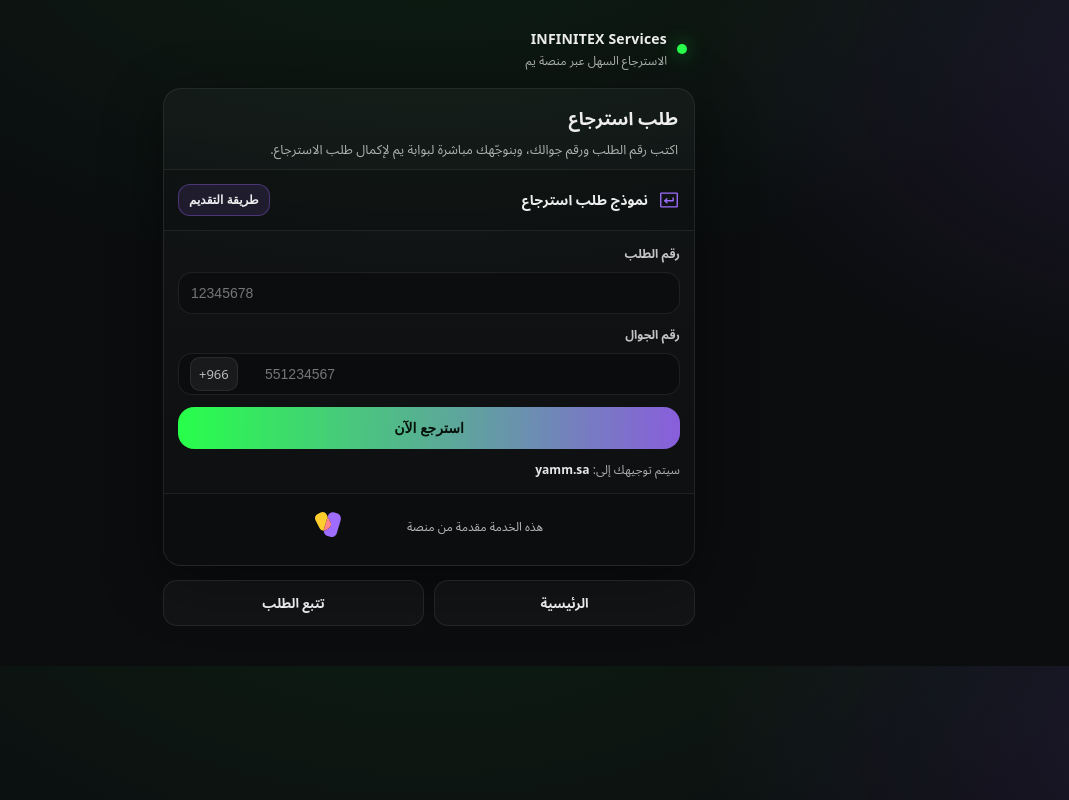
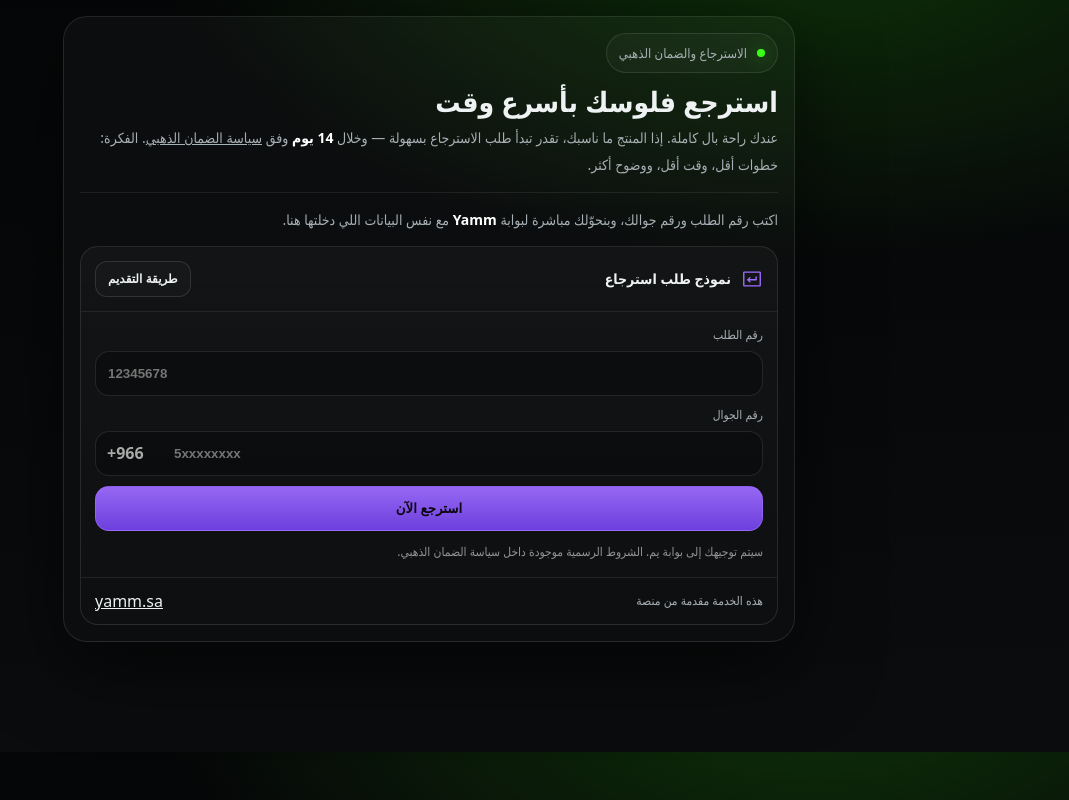
Before and after one commit to fareslow/infinitex-services, a plain HTML site: page returns.html in a window 1280 px wide. Shown: the whole page, without its empty margins (211-1280 px from the left). Drawn offline with Linux system fonts and the light colour scheme.

Commit message:
Update returns.html

```diff
--- a/returns.html
+++ b/returns.html
@@ -1,331 +1,91 @@
 <!doctype html>
 <html lang="ar" dir="rtl">
 <head>
-    <meta charset="UTF-8" />
-    <meta name="viewport" content="width=device-width, initial-scale=1" />
-    <title>الاسترجاع | InfiniteX</title>
+  <meta charset="utf-8" />
+  <meta name="viewport" content="width=device-width, initial-scale=1, viewport-fit=cover" />
+  <meta name="theme-color" content="#000000" />
+  <title>INFINITEX — الاسترجاع</title>
 
   <style>
-      :root {
-        --bg: #0b0d0f;
-        --panel: #0f1216;
-        --stroke: rgba(255, 255, 255, 0.08);
-        --text: rgba(255, 255, 255, 0.92);
-        --muted: rgba(255, 255, 255, 0.65);
-        --accent: #27ff4a; /* InfiniteX neon green */
-        --yamm: #9e6cff; /* Yamm purple */
-        --shadow: 0 18px 60px rgba(0, 0, 0, 0.45);
+    :root{
+      --bg:#050607;--bg2:#0a0c0d;--text:#eef2f3;--muted:#a7b0b5;--line:rgba(255,255,255,.10);
+      --accent:#39ff14;--shadow:0 24px 80px rgba(0,0,0,.55);
+      --radius:18px;--yamm:#9E6CFF;
     }
+    *{box-sizing:border-box}
+    body{
+      margin:0;color:var(--text);
+      background:radial-gradient(1100px 560px at 80% -10%, rgba(57,255,20,.18), transparent 60%),
+                 linear-gradient(180deg,var(--bg) 0%,var(--bg2) 100%);
+      font-family: system-ui,-apple-system,"Segoe UI",Tahoma,Arial,"Noto Sans Arabic",sans-serif;
+    }
+    a{color:inherit}
+    .wrap{max-width:760px;margin:0 auto;padding:16px 14px 110px}
+    .card{
+      background:linear-gradient(180deg, rgba(255,255,255,.03), rgba(255,255,255,.01));
+      border:1px solid var(--line);border-radius:24px;box-shadow:var(--shadow);padding:16px;overflow:hidden;
+    }
+    .chip{display:inline-flex;align-items:center;gap:10px;padding:10px 12px;border:1px solid var(--line);
+      background:rgba(255,255,255,.03);border-radius:999px;color:var(--muted);font-size:13px}
+    .dot{width:8px;height:8px;border-radius:999px;background:var(--accent);box-shadow:0 0 18px rgba(57,255,20,.6)}
+    h1{margin:12px 0 8px;font-size:28px;line-height:1.15}
+    p{margin:0;color:var(--muted);line-height:1.9;font-size:14px}
+    .sep{height:1px;background:rgba(255,255,255,.08);margin:14px 0}
 
-      * {
-        box-sizing: border-box;
-      }
-
-      body {
-        margin: 0;
-        background: radial-gradient(
-            1200px 700px at 50% -20%,
-            rgba(39, 255, 74, 0.08),
-            transparent 60%
-          ),
-          radial-gradient(
-            900px 600px at 110% 10%,
-            rgba(158, 108, 255, 0.12),
-            transparent 55%
-          ),
-          var(--bg);
-        color: var(--text);
-        font-family: system-ui, -apple-system, Segoe UI, Roboto, Arial, "Noto Sans Arabic", "Tahoma", sans-serif;
-        line-height: 1.55;
-      }
-
-      a {
-        color: inherit;
-        text-decoration: none;
-      }
-
-      .wrap {
-        max-width: 560px;
-        margin: 0 auto;
-        padding: 18px 14px 40px;
-      }
-
-      header {
-        display: flex;
-        align-items: center;
-        justify-content: space-between;
-        padding: 10px 8px 18px;
-      }
-
-      .brand {
-        display: flex;
-        align-items: center;
-        gap: 10px;
-      }
-
-      .brand .dot {
-        width: 10px;
-        height: 10px;
-        background: var(--accent);
-        border-radius: 999px;
-        box-shadow: 0 0 18px rgba(39, 255, 74, 0.55);
-      }
-
-      .brand h1 {
-        font-size: 14px;
-        margin: 0;
-        letter-spacing: 0.2px;
-        font-weight: 800;
-      }
-
-      .sub {
-        color: var(--muted);
-        font-size: 12px;
-        margin: 2px 0 0;
-      }
-
-      .card {
-        background: linear-gradient(180deg, rgba(255,255,255,0.03), rgba(255,255,255,0.01));
-        border: 1px solid var(--stroke);
-        border-radius: 18px;
-        box-shadow: var(--shadow);
-        overflow: hidden;
-      }
-
-      .cardTop {
-        padding: 16px 16px 10px;
-      }
-
-      .title {
-        font-size: 18px;
-        margin: 0 0 6px;
-        font-weight: 900;
-      }
-
-      .desc {
-        margin: 0;
-        color: var(--muted);
-        font-size: 13px;
-      }
-
-      /* Yamm UI block */
-      .yamm-card {
-        --primary-color: var(--yamm);
-        padding: 0;
-      }
-
-      .yamm-header {
-        display: flex;
-        align-items: center;
-        justify-content: space-between;
-        gap: 10px;
-        padding: 14px 14px;
-        border-top: 1px solid var(--stroke);
-        border-bottom: 1px solid var(--stroke);
-        background: rgba(0,0,0,0.18);
-      }
-
-      .yamm-title {
-        display: flex;
-        align-items: center;
-        gap: 10px;
-        min-width: 0;
-      }
-
-      .yamm-header-icon {
-        width: 22px;
-        height: 22px;
-        color: var(--primary-color);
-        flex: 0 0 auto;
-      }
-
-      .yamm-header-text {
-        font-weight: 900;
-        font-size: 14px;
-        white-space: nowrap;
-        overflow: hidden;
-        text-overflow: ellipsis;
-      }
-
-      .yamm-apply-method-button {
-        border: 1px solid rgba(158,108,255,0.35);
-        color: rgba(255,255,255,0.92);
-        background: rgba(158,108,255,0.12);
-        padding: 8px 10px;
-        border-radius: 12px;
-        font-size: 12px;
-        font-weight: 800;
-        cursor: pointer;
-      }
-
-      .yamm-apply-method-button:active {
-        transform: translateY(1px);
-      }
-
-      #yamm-card-content {
-        padding: 14px;
-      }
-
-      .yamm-video-container {
-        border: 1px solid var(--stroke);
-        border-radius: 14px;
-        padding: 12px;
-        background: rgba(0,0,0,0.18);
-        margin-bottom: 12px;
-        color: var(--muted);
-        font-size: 13px;
-      }
-
-      .yamm-hide {
-        display: none;
-      }
-
-      .yamm-input-group {
-        display: grid;
-        grid-template-columns: 1fr;
-        gap: 12px;
-      }
-
-      .yamm-input-wrapper {
-        display: grid;
-        gap: 8px;
-      }
-
-      .yamm-label {
-        font-size: 12px;
-        color: rgba(255,255,255,0.75);
-        font-weight: 800;
-      }
-
-      .yamm-input {
-        width: 100%;
-        padding: 12px 12px;
-        border-radius: 14px;
-        border: 1px solid var(--stroke);
-        background: rgba(0,0,0,0.25);
-        color: var(--text);
-        outline: none;
-        font-size: 14px;
-      }
-
-      .yamm-input:focus {
-        border-color: rgba(39,255,74,0.35);
-        box-shadow: 0 0 0 4px rgba(39,255,74,0.08);
-      }
-
-      .yamm-phone-input {
-        position: relative;
-      }
-
-      .yamm-prefix {
-        position: absolute;
-        left: 12px;
-        top: 50%;
-        transform: translateY(-50%);
-        font-size: 13px;
-        color: rgba(255,255,255,0.7);
-        background: rgba(255,255,255,0.06);
-        border: 1px solid var(--stroke);
-        padding: 6px 8px;
-        border-radius: 10px;
-        pointer-events: none;
-      }
-
-      .yamm-phone-input input {
-        padding-left: 86px; /* space for prefix */
-      }
-
-      .yamm-submit-button {
-        width: 100%;
-        margin-top: 12px;
-        padding: 13px 14px;
-        border: 0;
-        border-radius: 16px;
-        background: linear-gradient(90deg, rgba(39,255,74,1), rgba(158,108,255,0.85));
-        color: #07110a;
-        font-weight: 1000;
-        font-size: 14px;
-        cursor: pointer;
-      }
-
-      .yamm-submit-button:active {
-        transform: translateY(1px);
-      }
-
-      .helper {
-        margin-top: 12px;
-        color: var(--muted);
-        font-size: 12px;
-      }
-
-      .error {
-        margin-top: 10px;
-        color: #ffb2b2;
-        font-size: 12px;
-        display: none;
-      }
-
-      .yamm-footer {
-        display: flex;
-        align-items: center;
-        justify-content: center;
-        gap: 10px;
-        padding: 12px 14px 16px;
-        border-top: 1px solid var(--stroke);
-        color: rgba(255,255,255,0.7);
-        font-size: 12px;
-        background: rgba(0,0,0,0.16);
-      }
-
-      .yamm-logo {
-        width: 82px;
-        height: auto;
-      }
-
-      .navRow {
-        margin-top: 14px;
-        display: grid;
-        grid-template-columns: 1fr 1fr;
-        gap: 10px;
-      }
-
-      .ghostBtn {
-        padding: 12px 12px;
-        border-radius: 14px;
-        border: 1px solid var(--stroke);
-        background: rgba(255,255,255,0.03);
-        color: rgba(255,255,255,0.9);
-        text-align: center;
-        font-weight: 900;
-        font-size: 13px;
-      }
-
-      .ghostBtn:hover {
-        background: rgba(255,255,255,0.05);
-      }
+    /* Yamm form styles */
+    .yamm-card{--primary-color: var(--yamm);border-radius:18px;border:1px solid rgba(255,255,255,.10);
+      background:linear-gradient(180deg, rgba(255,255,255,.03), rgba(255,255,255,.01));overflow:hidden}
+    .yamm-header{display:flex;align-items:center;justify-content:space-between;gap:12px;padding:14px 14px;
+      border-bottom:1px solid rgba(255,255,255,.08)}
+    .yamm-title{display:flex;align-items:center;gap:10px}
+    .yamm-header-icon{width:22px;height:22px;color:var(--primary-color)}
+    .yamm-header-text{font-weight:900;font-size:14px}
+    .yamm-apply-method-button{border:1px solid rgba(255,255,255,.12);background:rgba(255,255,255,.02);
+      color:var(--text);border-radius:12px;padding:10px 12px;font-weight:900;cursor:pointer;font-size:12px}
+    #yamm-card-content{padding:14px}
+    .yamm-input-group{display:grid;grid-template-columns:1fr;gap:10px}
+    .yamm-input-wrapper{display:flex;flex-direction:column;gap:8px}
+    .yamm-label{color:var(--muted);font-size:12px}
+    .yamm-input{width:100%;padding:14px 12px;border-radius:14px;border:1px solid rgba(255,255,255,.10);
+      background:rgba(0,0,0,.25);color:var(--text);outline:none;font-weight:800}
+    .yamm-input:focus{border-color:rgba(158,108,255,.55);box-shadow:0 0 0 3px rgba(158,108,255,.14)}
+    .yamm-phone-input{position:relative}
+    .yamm-prefix{position:absolute;left:12px;top:50%;transform:translateY(-50%);
+      color:rgba(255,255,255,.65);font-weight:900}
+    .yamm-phone-input .yamm-input{padding-left:78px}
+    .yamm-submit-button{width:100%;margin-top:10px;padding:14px 12px;border-radius:14px;
+      border:1px solid rgba(158,108,255,.65);
+      background:linear-gradient(180deg, rgba(158,108,255,.95), rgba(124,72,255,.86));
+      color:#0b0612;font-weight:900;cursor:pointer}
+    .yamm-footer{padding:12px 14px;border-top:1px solid rgba(255,255,255,.08);display:flex;align-items:center;justify-content:space-between;gap:10px}
+    .yamm-footer p{margin:0;color:var(--muted);font-size:12px}
+    .note{margin-top:10px;color:rgba(255,255,255,.55);font-size:12px;line-height:1.8}
   </style>
 </head>
 
 <body>
   <div class="wrap">
-      <header>
-        <div class="brand">
-          <div class="dot" aria-hidden="true"></div>
-          <div>
-            <h1>INFINITEX Services</h1>
-            <p class="sub">الاسترجاع السهل عبر منصة يم</p>
-          </div>
-        </div>
-      </header>
+    <div class="card">
+      <div class="chip"><span class="dot"></span> الاسترجاع والضمان الذهبي</div>
 
-      <main class="card yamm-card" dir="rtl" style="--primary-color: #9E6CFF;">
-        <div class="cardTop">
-          <h2 class="title">طلب استرجاع</h2>
-          <p class="desc">
-            اكتب رقم الطلب ورقم جوالك، وبنوجّهك مباشرة لبوابة يم لإكمال طلب الاسترجاع.
+      <!-- ====== النص التسويقي (كما طلبت: صفحة تسويقية أكثر) ====== -->
+      <h1>استرجع فلوسك بأسرع وقت</h1>
+      <p>
+        عندك راحة بال كاملة. إذا المنتج ما ناسبك، تقدر تبدأ طلب الاسترجاع بسهولة — وخلال
+        <b style="color:#fff">14 يوم</b> وفق <a href="https://infinitex.sa/blogs/gold-warranty-policy" target="_blank" rel="noopener">سياسة الضمان الذهبي</a>.
+        الفكرة: خطوات أقل، وقت أقل، ووضوح أكثر.
       </p>
-        </div>
 
+      <div class="sep"></div>
+
+      <p>
+        اكتب رقم الطلب ورقم جوالك، وبنحوّلك مباشرة لبوابة <b style="color:#fff">Yamm</b>
+        مع نفس البيانات اللي دخلتها هنا.
+      </p>
+
+      <!-- ====== فورم Yamm تحت الكلام التسويقي ====== -->
+      <div style="margin-top:12px">
+        <div class="yamm-card" dir="rtl" style="--primary-color:#9E6CFF;">
           <div class="yamm-header">
             <div class="yamm-title">
               <svg class="yamm-header-icon" xmlns="http://www.w3.org/2000/svg" viewBox="0 0 256 256">
@@ -336,52 +96,26 @@
               </svg>
               <div class="yamm-header-text">نموذج طلب استرجاع</div>
             </div>
-          <button id="applyMethodBtn" class="yamm-apply-method-button" type="button">طريقة التقديم</button>
+            <button class="yamm-apply-method-button" type="button"
+              onclick="window.open('https://infinitex.sa/blogs/gold-warranty-policy','_blank','noopener')">
+              طريقة التقديم
+            </button>
           </div>
 
           <div id="yamm-card-content">
-          <div id="yamm-tutorial-video" class="yamm-video-container yamm-hide">
-            <strong>طريقة التقديم:</strong>
-            <ol style="margin: 8px 0 0; padding-right: 18px; color: rgba(255,255,255,0.7);">
-              <li>اكتب رقم الطلب ورقم الجوال.</li>
-              <li>اضغط “استرجع الآن”.</li>
-              <li>بتنتقل تلقائيًا إلى بوابة يم لإكمال الطلب.</li>
-            </ol>
-          </div>
-
-          <form id="yammForm" class="yamm-form">
+            <form class="yamm-form" id="returnsForm">
               <div class="yamm-input-group">
                 <div class="yamm-input-wrapper yamm-order-number-wrapper">
-                <label for="order_number" class="yamm-label">رقم الطلب</label>
-                <input
-                  id="yamm-order-number-input"
-                  name="order_number"
-                  dir="ltr"
-                  type="text"
-                  inputmode="numeric"
-                  autocomplete="off"
-                  oninput="this.value = this.value.replace(/[^0-9٠-٩]/g, '')"
-                  class="yamm-input"
-                  placeholder="12345678"
-                  required
-                />
+                  <label class="yamm-label">رقم الطلب</label>
+                  <input id="order_number" name="order_number" dir="ltr" type="text" inputmode="numeric"
+                    oninput="this.value=this.value.replace(/[^0-9٠-٩]/g,'')" class="yamm-input" placeholder="12345678" />
                 </div>
 
                 <div class="yamm-input-wrapper yamm-phone-number-wrapper">
-                <label for="phone_number" class="yamm-label">رقم الجوال</label>
-                <div dir="rtl" id="yamm-phone-number-input" class="yamm-phone-input">
-                  <input
-                    dir="ltr"
-                    id="phone_number"
-                    name="phone_number"
-                    type="text"
-                    inputmode="numeric"
-                    autocomplete="tel"
-                    oninput="this.value = this.value.replace(/[^0-9٠-٩]/g, '')"
-                    class="yamm-input"
-                    placeholder="551234567"
-                    required
-                  />
+                  <label class="yamm-label">رقم الجوال</label>
+                  <div class="yamm-phone-input">
+                    <input id="phone_number" name="phone_number" dir="ltr" type="text" inputmode="numeric"
+                      oninput="this.value=this.value.replace(/[^0-9٠-٩]/g,'')" class="yamm-input" placeholder="5xxxxxxxx" />
                     <div class="yamm-prefix">966+</div>
                   </div>
                 </div>
@@ -389,86 +123,57 @@
 
               <button type="submit" class="yamm-submit-button">استرجع الآن</button>
 
-            <div id="err" class="error"></div>
-            <div class="helper">
-              سيتم توجيهك إلى: <span style="color: rgba(255,255,255,0.9); font-weight: 800;">yamm.sa</span>
+              <div class="note">
+                سيتم توجيهك إلى بوابة يم. الشروط الرسمية موجودة داخل سياسة الضمان الذهبي.
               </div>
             </form>
           </div>
 
           <div class="yamm-footer">
             <p>هذه الخدمة مقدمة من منصة</p>
-          <a href="https://yamm.sa" target="_blank" rel="noopener noreferrer" aria-label="Yamm">
-            <!-- Logo placeholder: You can replace this SVG with Yamm official SVG if desired -->
-            <svg class="yamm-logo" viewBox="0 0 140 43" fill="none" xmlns="http://www.w3.org/2000/svg">
-              <path d="M43.7913 14.0384L37.1821 36.1472C35.7047 41.0647 30.5728 43.8633 25.7908 42.384L21.2809 40.9448C17.3542 39.7054 14.8271 35.9473 14.8271 31.9094C15.8769 31.8694 16.8877 31.5495 17.8597 31.0298L23.4581 27.9514C27.0737 25.9924 28.4345 21.3947 26.5295 17.6766L21.5142 8.00149L21.7863 7.12193C23.2637 2.20443 28.3956 -0.594151 33.1776 0.885099L37.6875 2.32437C42.5473 3.8436 45.2687 9.12092 43.7913 14.0384Z" fill="#9E6CFF"></path>
-              <path d="M23.5353 27.9521L17.9368 31.0305C16.9649 31.5503 15.9151 31.8301 14.9043 31.9101C14.9043 31.0305 15.0209 30.111 15.2931 29.2314L21.6302 8.0022L26.6455 17.6773C28.5117 21.3954 27.1121 25.9931 23.5353 27.9521Z" fill="#FF8389"></path>
-              <path d="M21.5436 8.00117L15.2064 29.2304C14.9343 30.1099 14.8176 31.0295 14.8176 31.909C12.0184 32.0689 9.25806 30.5897 7.89733 27.8711L0.860398 14.238C-1.04463 10.5199 0.316114 5.92222 3.93178 3.96322L9.53024 0.884779C13.1459 -1.07423 17.6169 0.325062 19.5219 4.04318L21.5436 8.00117Z" fill="#FFCD2E"></path>
-            </svg>
-          </a>
+            <a href="https://yamm.sa" target="_blank" rel="noopener">yamm.sa</a>
           </div>
-      </main>
-
-      <div class="navRow">
-        <a class="ghostBtn" href="index.html">الرئيسية</a>
-        <a class="ghostBtn" href="track.html">تتبع الطلب</a>
+        </div>
+      </div>
     </div>
   </div>
 
   <script>
-      // Toggle "طريقة التقديم"
-      const applyBtn = document.getElementById("applyMethodBtn");
-      const tutorial = document.getElementById("yamm-tutorial-video");
-      applyBtn?.addEventListener("click", () => {
-        tutorial.classList.toggle("yamm-hide");
-      });
-
-      // Helpers
-      function normalizeDigits(str) {
-        // Convert Arabic-Indic digits to Western digits
-        const map = { "٠": "0", "١": "1", "٢": "2", "٣": "3", "٤": "4", "٥": "5", "٦": "6", "٧": "7", "٨": "8", "٩": "9" };
-        return String(str || "").replace(/[٠-٩]/g, (d) => map[d] || d).trim();
+    // تحويل أرقام عربية لأرقام إنجليزية
+    function normalizeDigits(s){
+      const map={'٠':'0','١':'1','٢':'2','٣':'3','٤':'4','٥':'5','٦':'6','٧':'7','٨':'8','٩':'9'};
+      return String(s||'').replace(/[٠-٩]/g, d => map[d] || d).trim();
     }
 
-      function showError(msg) {
-        const el = document.getElementById("err");
-        el.textContent = msg;
-        el.style.display = "block";
-      }
+    document.getElementById('returnsForm').addEventListener('submit', function(e){
+      e.preventDefault();
 
-      function clearError() {
-        const el = document.getElementById("err");
-        el.textContent = "";
-        el.style.display = "none";
-      }
+      const order = normalizeDigits(document.getElementById('order_number').value).replace(/[^0-9]/g,'');
+      let phone = normalizeDigits(document.getElementById('phone_number').value).replace(/[^0-9]/g,'');
 
-      // Redirect to Yamm with query params
-      const form = document.getElementById("yammForm");
-      form?.addEventListener("submit", (e) => {
-        e.preventDefault();
-        clearError();
+      if(!order || !phone){ alert('فضلاً اكتب رقم الطلب ورقم الجوال.'); return; }
 
-        const orderRaw = document.getElementById("yamm-order-number-input")?.value || "";
-        const phoneRaw = document.getElementById("phone_number")?.value || "";
+      // عادة العميل يكتب 5xxxxxxxx؛ نحذف أي صفر بالبداية إن وجد
+      phone = phone.replace(/^0+/, '');
 
-        const order = normalizeDigits(orderRaw);
-        let phone = normalizeDigits(phoneRaw);
+      const base = 'https://yamm.sa/store';
+      const params = new URLSearchParams();
 
-        if (!order || order.length < 3) return showError("فضلاً أدخل رقم طلب صحيح.");
-        if (!phone || phone.length < 8) return showError("فضلاً أدخل رقم جوال صحيح بدون 966.");
+      // الرابط الأساسي المطلوب منك
+      params.set('hostname','infinitex.sa');
 
-        // If user typed leading 0, remove it (common in KSA local numbers)
-        phone = phone.replace(/^0+/, "");
+      // تمرير البيانات (أسماء محتملة — لأننا ما عندنا توثيق يم هنا)
+      params.set('order_number', order);
+      params.set('orderNumber', order);
+      params.set('order', order);
 
-        // Build redirect URL
-        const base = "https://yamm.sa/store";
-        const params = new URLSearchParams({
-          hostname: "infinitex.sa",
-          order_number: order,
-          phone_number: "966" + phone,
-        });
+      // رقم الجوال: نخزن المحلي + الكامل
+      params.set('phone_number', phone);
+      params.set('phoneNumber', phone);
+      params.set('mobile', '966' + phone);
+      params.set('phone', '966' + phone);
 
-        window.location.href = `${base}?${params.toString()}`;
+      window.location.href = base + '?' + params.toString();
     });
   </script>
 </body>
```
Lines whose indentation alone changed are shown as unchanged.
